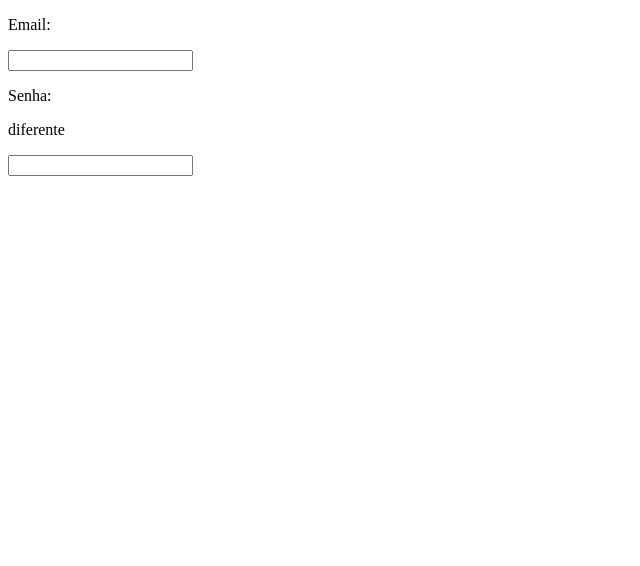
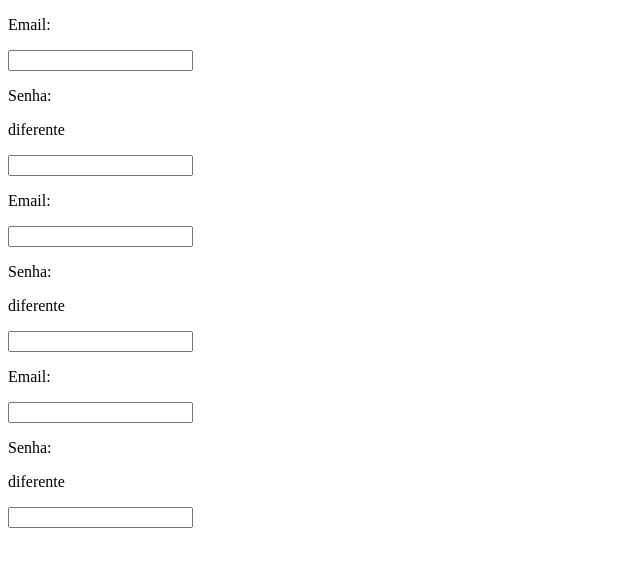
Before and after one commit to GildoUser/sandbox, a website: page index.html in a window 1280 px wide. Shown: the whole page, without its empty margins (0-640 px from the left). Drawn offline with Linux system fonts and the light colour scheme.

Commit message:
Adicionando mais coisa na pagina

```diff
--- a/index.html
+++ b/index.html
@@ -18,6 +18,25 @@
             </label>
             <p>diferente</p>
             <input type="password" name="password" id="password">
+            <label for="email">
+                <p>Email: </p>
+            </label>
+            <input type="text" name="email" id="email">
+            <label for="password">
+                <p>Senha: </p>
+            </label>
+            <p>diferente</p>
+            <input type="password" name="password" id="password">
+            <label for="email">
+                <p>Email: </p>
+            </label>
+            <input type="text" name="email" id="email">
+            <label for="password">
+                <p>Senha: </p>
+            </label>
+            <p>diferente</p>
+            <input type="password" name="password" id="password">
+
 
         </div>
     </main>
```
